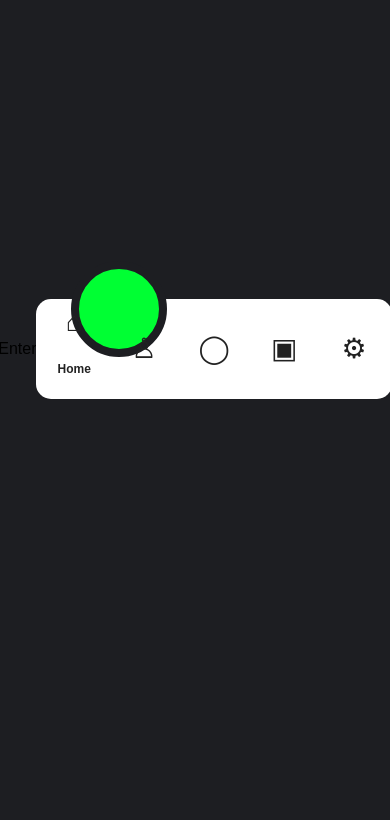
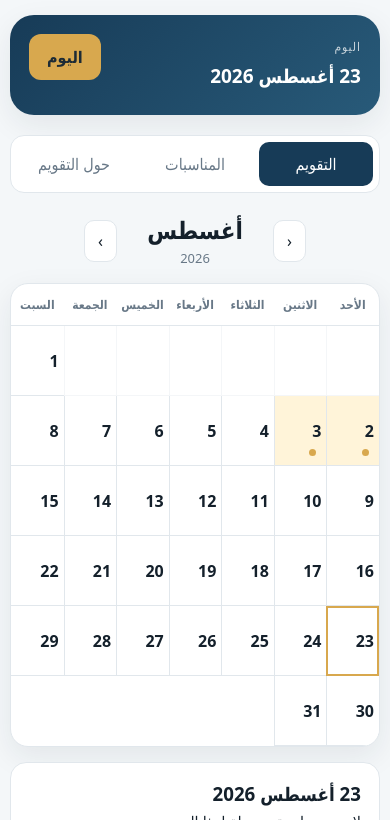
Before and after one commit to Shahwan00/Salname-z-diyan, a plain HTML site: page index.html in a window 390 px wide. Shown: the part 81-901 px from the top of the page. Before the commit the page ends 860 px from the top, so only its background shows below. Drawn offline with Linux system fonts and the light colour scheme.

Commit message:
Add files via upload

```diff
--- /dev/null
+++ b/app.js
@@ -0,0 +1,160 @@
+const EVENTS = [
+  {start:"2026-01-02", end:"2026-01-02", key:"belynda"},
+  {start:"2026-02-02", end:"2026-02-02", key:"winter"},
+  {start:"2026-02-19", end:"2026-02-20", key:"xidr"},
+  {start:"2026-03-03", end:"2026-03-04", key:"barat"},
+  {start:"2026-03-18", end:"2026-03-18", key:"koluj"},
+  {start:"2026-04-15", end:"2026-04-15", key:"newyear"},
+  {start:"2026-04-17", end:"2026-04-17", key:"tawafa"},
+  {start:"2026-05-25", end:"2026-05-26", key:"shexems"},
+  {start:"2026-06-14", end:"2026-06-14", key:"sultan"},
+  {start:"2026-06-18", end:"2026-06-18", key:"roshe"},
+  {start:"2026-08-02", end:"2026-08-02", key:"summer"},
+  {start:"2026-08-03", end:"2026-08-03", key:"genocide"},
+  {start:"2026-10-06", end:"2026-10-13", key:"cmaia"},
+  {start:"2026-12-18", end:"2026-12-18", key:"rosheez"},
+  {start:"2026-12-27", end:"2027-01-03", key:"pirali"}
+];
+
+const NAMES = {
+  ar:{
+    title:"تقويم إيزيدي", subtitle:"التقويم الإيزيدي والميلادي", today:"اليوم", calendar:"التقويم", events:"المناسبات", about:"حول التقويم",
+    search:"ابحث عن مناسبة...", aboutTitle:"حول التقويم",
+    aboutText:"هذه هي النسخة الأولى من تطبيق تقويم إيزيدي متعدد اللغات. بيانات المناسبات لعام 2026 مبنية على ملف Ezidische Kalender 2026 المرفق بالمشروع.",
+    source:"مصدر بيانات النسخة الأولى", weekdays:["الأحد","الاثنين","الثلاثاء","الأربعاء","الخميس","الجمعة","السبت"],
+    months:["يناير","فبراير","مارس","أبريل","مايو","يونيو","يوليو","أغسطس","سبتمبر","أكتوبر","نوفمبر","ديسمبر"],
+    eventsTitle:"المناسبات الإيزيدية", year:"2026", no:"لا توجد نتائج."
+  },
+  en:{
+    title:"Ezidi Calendar", subtitle:"Ezidi and Gregorian Calendar", today:"Today", calendar:"Calendar", events:"Events", about:"About",
+    search:"Search events...", aboutTitle:"About the calendar",
+    aboutText:"First version of a multilingual Ezidi Calendar app. The 2026 event data is based on the attached Ezidische Kalender 2026 file.",
+    source:"Source for this first version", weekdays:["Sunday","Monday","Tuesday","Wednesday","Thursday","Friday","Saturday"],
+    months:["January","February","March","April","May","June","July","August","September","October","November","December"],
+    eventsTitle:"Ezidi Events", year:"2026", no:"No results."
+  },
+  de:{
+    title:"Êzîdî-Kalender", subtitle:"Êzîdî- und Gregorianischer Kalender", today:"Heute", calendar:"Kalender", events:"Feiertage & Termine", about:"Über den Kalender",
+    search:"Termine suchen...", aboutTitle:"Über den Kalender",
+    aboutText:"Erste Version einer mehrsprachigen Êzîdî-Kalender-App. Die Veranstaltungsdaten für 2026 basieren auf der beigefügten Datei Ezidische Kalender 2026.",
+    source:"Datenquelle dieser ersten Version", weekdays:["Sonntag","Montag","Dienstag","Mittwoch","Donnerstag","Freitag","Samstag"],
+    months:["Januar","Februar","März","April","Mai","Juni","Juli","August","September","Oktober","November","Dezember"],
+    eventsTitle:"Êzîdî-Termine", year:"2026", no:"Keine Ergebnisse."
+  },
+  ez:{
+    title:"Êzîdî Kalender", subtitle:"Takvimê Êzîdî û Miladî", today:"Îro", calendar:"Takvim", events:"Rojên taybet", about:"Derbarê takvimê",
+    search:"Li roja taybet bigere...", aboutTitle:"Derbarê takvimê",
+    aboutText:"Ev guhertoya yekem a sepanê Takvimê Êzîdî ye ku bi çar zimanên cihê tê amadekirin. Daneyên 2026 li ser dosyaya Ezidische Kalender 2026 hatine avakirin.",
+    source:"Çavkaniya daneyan", weekdays:["Yekşem","Duşem","Sêşem","Çarşem","Pêncşem","Înî","Şemî"],
+    months:["Çile","Şbat","Adar","Nîsan","Gûlan","Xêzîran","Tîrmeh","Tebax","Îlon","Cotmeh","Mijdar","Kanûn"],
+    eventsTitle:"Rojên taybet ên Êzîdî", year:"2026", no:"Tu encam tune."
+  }
+};
+
+const EVENT_TEXT = {
+ belynda:{ez:"Îda Bêlînda",ar:"عيد بيليندا (Îda Bêlînda)",en:"Îda Bêlînda",de:"Îda Bêlînda"},
+ winter:{ez:"Îda Çîle Zivistanê",ar:"عيد أربعينية الشتاء (Îda Çîle Zivistanê)",en:"Îda Çîle Zivistanê",de:"Îda Çîle Zivistanê"},
+ xidr:{ez:"Îda Xêdr Alîas û Xêdr Nabî",ar:"عيد خضر إلياس وخضر نبي",en:"Îda Xêdr Alîas û Xêdr Nabî",de:"Îda Xêdr Alîas û Xêdr Nabî"},
+ barat:{ez:"Šêv Barat",ar:"ليلة البرات (Šêv Barat)",en:"Šêv Barat",de:"Šêv Barat"},
+ koluj:{ez:"Îda Kolûj li Gorgîya û Rûsîya û Êrmînya",ar:"عيد كولوج في جورجيا وروسيا وأرمينيا",en:"Îda Kolûj li Gorgîya û Rûsîya û Êrmînya",de:"Îda Kolûj in Georgien, Russland und Armenien"},
+ newyear:{ez:"Îda Çaršema Sarê Salê",ar:"عيد الأربعاء الأول من السنة",en:"Îda Çaršema Sarê Salê",de:"Îda Çaršema Sarê Salê"},
+ tawafa:{ez:"Dêstpêka Tawafa Wlat Šêx",ar:"بداية طواف وطن الشيخ",en:"Dêstpêka Tawafa Wlat Šêx",de:"Beginn der Tawafa Wlat Šêx"},
+ shexems:{ez:"Îda Šêšims (Hjiya)",ar:"عيد شمس (الحجية)",en:"Îda Šêšims (Hjiya)",de:"Îda Šêšims (Hjiya)"},
+ sultan:{ez:"Tawafa Sltan Êzî lê Jorjîa",ar:"طواف سلطان إيزي في جورجيا",en:"Tawafa Sltan Êzî lê Jorjîa",de:"Tawafa Sltan Êzî in Georgien"},
+ roshe:{ez:"Roša Sardana Trba li Gorgîya/Rûsîya/Êrmînya",ar:"روش زيارة التربة في جورجيا/روسيا/أرمينيا",en:"Roša Sardana Trba li Gorgîya/Rûsîya/Êrmînya",de:"Besuchstag der Trba in Georgien/Russland/Armenien"},
+ summer:{ez:"Îda Çîle Havînê",ar:"عيد أربعينية الصيف",en:"Îda Çîle Havînê",de:"Îda Çîle Havînê"},
+ genocide:{ez:"Roša Cînosaîda Êzîdîa",ar:"ذكرى الإبادة الإيزيدية",en:"Roša Cînosaîda Êzîdîa",de:"Gedenktag des êzîdischen Genozids"},
+ cmaia:{ez:"Cmaîa Šîxadî",ar:"جماعة الشيخ عدي",en:"Cmaîa Šîxadî",de:"Cmaîa Šîxadî"},
+ rosheez:{ez:"Îda Rošên Êzî",ar:"عيد روشين إيزي",en:"Îda Rošên Êzî",de:"Îda Rošên Êzî"},
+ pirali:{ez:"Batzmîa Pîrê Alî",ar:"باتزمي بير علي",en:"Batzmîa Pîrê Alî",de:"Batzmîa Pîrê Alî"}
+};
+
+let lang = localStorage.getItem("lang") || "ar";
+let cursor = new Date(2026,7,1);
+let selected = new Date();
+let dark = localStorage.getItem("dark") === "1";
+
+function iso(d){return d.toISOString().slice(0,10)}
+function parse(s){let [y,m,d]=s.split("-").map(Number); return new Date(y,m-1,d)}
+function eventFor(date){
+  const x=iso(date);
+  return EVENTS.filter(e=>x>=e.start && x<=e.end);
+}
+function eventName(e){return EVENT_TEXT[e.key][lang] || EVENT_TEXT[e.key].ez}
+function formatDate(d){
+  return new Intl.DateTimeFormat(lang==="ar"?"ar":lang==="de"?"de-DE":lang==="ez"?"en":"en-US",{day:"numeric",month:"long",year:"numeric"}).format(d);
+}
+function applyLang(){
+  const t=NAMES[lang];
+  document.documentElement.lang=lang;
+  document.documentElement.dir=lang==="ar"?"rtl":"ltr";
+  document.getElementById("appTitle").textContent=t.title;
+  document.getElementById("appSubtitle").textContent=t.subtitle;
+  document.getElementById("todayLabel").textContent=t.today;
+  document.getElementById("todayBtn").textContent=t.today;
+  document.getElementById("tabCalendar").textContent=t.calendar;
+  document.getElementById("tabEvents").textContent=t.events;
+  document.getElementById("tabAbout").textContent=t.about;
+  document.getElementById("eventsTitle").textContent=t.eventsTitle;
+  document.getElementById("eventsEyebrow").textContent=t.year;
+  document.getElementById("aboutTitle").textContent=t.aboutTitle;
+  document.getElementById("aboutText").textContent=t.aboutText;
+  document.getElementById("sourceTitle").textContent=t.source;
+  document.getElementById("eventSearch").placeholder=t.search;
+  render();
+}
+function render(){
+  const t=NAMES[lang];
+  document.getElementById("monthName").textContent=t.months[cursor.getMonth()];
+  document.getElementById("yearNumber").textContent=cursor.getFullYear();
+  document.getElementById("todayDate").textContent=formatDate(new Date());
+  const te=eventFor(new Date());
+  document.getElementById("todayEvent").textContent=te.length?te.map(eventName).join(" • "):"";
+  const weekdays=document.getElementById("weekdays"); weekdays.innerHTML="";
+  t.weekdays.forEach(x=>{let d=document.createElement("div");d.textContent=x;weekdays.appendChild(d)});
+  const grid=document.getElementById("calendarGrid"); grid.innerHTML="";
+  const first=new Date(cursor.getFullYear(),cursor.getMonth(),1);
+  const last=new Date(cursor.getFullYear(),cursor.getMonth()+1,0);
+  const offset=first.getDay();
+  for(let i=0;i<offset;i++){let b=document.createElement("button");b.className="day muted";b.textContent="";grid.appendChild(b)}
+  for(let n=1;n<=last.getDate();n++){
+    let d=new Date(cursor.getFullYear(),cursor.getMonth(),n), ev=eventFor(d);
+    let b=document.createElement("button"); b.className="day"+(iso(d)===iso(new Date())?" today":"")+(ev.length?" has-event":"");
+    b.innerHTML=`<span class="day-number">${n}</span>${ev.length?`<span class="event-mini">${eventName(ev[0])}</span><span class="day-dot"></span>`:""}`;
+    b.onclick=()=>showDay(d); grid.appendChild(b);
+  }
+  showDay(selected,false); renderEvents();
+}
+function showDay(d,open=true){
+  selected=d; const ev=eventFor(d);
+  const body=document.getElementById("selectedDay");
+  body.innerHTML=`<div class="day-detail"><h3>${formatDate(d)}</h3><div>${ev.length?ev.map(e=>`<div class="event-chip">${eventName(e)}</div>`).join(""):`<span class="muted">${lang==="ar"?"لا توجد مناسبة مسجلة لهذا اليوم.":lang==="de"?"Kein Termin für diesen Tag eingetragen.":lang==="ez"?"Ji bo vê rojê ti roja taybet nehatiye qeyd kirin.":"No event is recorded for this day."}</span>`}</div></div>`;
+  if(open){document.getElementById("dialogBody").innerHTML=body.innerHTML;document.getElementById("dayDialog").showModal()}
+}
+function renderEvents(){
+  const q=document.getElementById("eventSearch").value.toLowerCase().trim();
+  const list=document.getElementById("eventList"); list.innerHTML="";
+  EVENTS.filter(e=>eventName(e).toLowerCase().includes(q)).forEach(e=>{
+    const c=document.createElement("article");c.className="event-card";
+    const dates=e.start===e.end?formatDate(parse(e.start)):`${formatDate(parse(e.start))} – ${formatDate(parse(e.end))}`;
+    c.innerHTML=`<div class="event-date">${dates}</div><h3>${eventName(e)}</h3><p>${e.start} → ${e.end}</p>`;
+    c.onclick=()=>{cursor=parse(e.start);selected=parse(e.start);document.querySelector('[data-view="calendar"]').click();render()};
+    list.appendChild(c);
+  });
+  if(!list.children.length)list.innerHTML=`<div class="event-card">${NAMES[lang].no}</div>`;
+}
+document.getElementById("languageSelect").value=lang;
+document.getElementById("languageSelect").onchange=e=>{lang=e.target.value;localStorage.setItem("lang",lang);applyLang()};
+document.getElementById("themeBtn").onclick=()=>{dark=!dark;document.body.classList.toggle("dark",dark);localStorage.setItem("dark",dark?"1":"0")};
+document.getElementById("prevMonth").onclick=()=>{cursor.setMonth(cursor.getMonth()-1);render()};
+document.getElementById("nextMonth").onclick=()=>{cursor.setMonth(cursor.getMonth()+1);render()};
+document.getElementById("todayBtn").onclick=()=>{cursor=new Date();selected=new Date();render()};
+document.getElementById("closeDialog").onclick=()=>document.getElementById("dayDialog").close();
+document.getElementById("eventSearch").oninput=renderEvents;
+document.querySelectorAll(".tab").forEach(tab=>tab.onclick=()=>{
+  document.querySelectorAll(".tab").forEach(x=>x.classList.remove("active"));tab.classList.add("active");
+  ["calendar","events","about"].forEach(v=>document.getElementById(v+"View").classList.toggle("hidden",tab.dataset.view!==v+""));
+});
+document.body.classList.toggle("dark",dark);
+applyLang();
+if("serviceWorker" in navigator) navigator.serviceWorker.register("sw.js").catch(()=>{});
--- a/index.html
+++ b/index.html
@@ -1,72 +1,101 @@
-Enter<!DOCTYPE html>
-<html lang="en">
+<!DOCTYPE html>
+<html lang="ar" dir="rtl">
 <head>
-    <meta charset="UTF-8">
-    <meta name="viewport" content="width=device-width, initial-scale=1.0">
-    <title>Magic Navigation</title>
-    <link rel="stylesheet" href="style.css">
+  <meta charset="UTF-8">
+  <meta name="viewport" content="width=device-width, initial-scale=1.0">
+  <meta name="theme-color" content="#173b57">
+  <meta name="description" content="Ezidi Calendar - تقويم إيزيدي متعدد اللغات">
+  <title>تقويم إيزيدي</title>
+  <link rel="manifest" href="manifest.json">
+  <link rel="icon" href="icon.svg" type="image/svg+xml">
+  <link rel="stylesheet" href="style.css">
 </head>
+<body>
+  <header class="topbar">
+    <div class="brand">
+      <div class="brand-mark">☀</div>
+      <div>
+        <h1 id="appTitle">تقويم إيزيدي</h1>
+        <p id="appSubtitle">التقويم الإيزيدي والميلادي</p>
+      </div>
+    </div>
+    <div class="actions">
+      <select id="languageSelect" aria-label="Language">
+        <option value="ar">العربية</option>
+        <option value="en">English</option>
+        <option value="de">Deutsch</option>
+        <option value="ez">Êzîdî</option>
+      </select>
+      <button id="themeBtn" class="icon-btn" title="Dark mode">◐</button>
+    </div>
+  </header>
 
-<body>
+  <main>
+    <section class="hero">
+      <div>
+        <span class="eyebrow" id="todayLabel">اليوم</span>
+        <h2 id="todayDate">—</h2>
+        <p id="todayEvent">—</p>
+      </div>
+      <button id="todayBtn" class="primary">اليوم</button>
+    </section>
 
-    <div class="navigation">
-        <ul>
+    <nav class="tabs">
+      <button class="tab active" data-view="calendar" id="tabCalendar">التقويم</button>
+      <button class="tab" data-view="events" id="tabEvents">المناسبات</button>
+      <button class="tab" data-view="about" id="tabAbout">حول التقويم</button>
+    </nav>
 
-            <li class="active">
-                <a href="#">
-                    <span class="icon">⌂</span>
-                    <span class="text">Home</span>
-                </a>
-            </li>
+    <section id="calendarView" class="view">
+      <div class="calendar-head">
+        <button id="prevMonth" class="nav-btn">‹</button>
+        <div class="month-title">
+          <h2 id="monthName">—</h2>
+          <span id="yearNumber">2026</span>
+        </div>
+        <button id="nextMonth" class="nav-btn">›</button>
+      </div>
+      <div class="calendar-card">
+        <div id="weekdays" class="weekdays"></div>
+        <div id="calendarGrid" class="calendar-grid"></div>
+      </div>
+      <div id="selectedDay" class="selected-day"></div>
+    </section>
 
-            <li>
-                <a href="#">
-                    <span class="icon">♙</span>
-                    <span class="text">Profile</span>
-                </a>
-            </li>
+    <section id="eventsView" class="view hidden">
+      <div class="section-title">
+        <div>
+          <span class="eyebrow" id="eventsEyebrow">2026</span>
+          <h2 id="eventsTitle">المناسبات الإيزيدية</h2>
+        </div>
+        <input id="eventSearch" type="search" placeholder="ابحث..." aria-label="Search events">
+      </div>
+      <div id="eventList" class="event-list"></div>
+    </section>
 
-            <li>
-                <a href="#">
-                    <span class="icon">◯</span>
-                    <span class="text">Chat</span>
-                </a>
-            </li>
+    <section id="aboutView" class="view hidden">
+      <div class="about-card">
+        <h2 id="aboutTitle">حول التقويم</h2>
+        <p id="aboutText"></p>
+        <div class="source-box">
+          <strong id="sourceTitle">مصدر بيانات النسخة الأولى</strong>
+          <p id="sourceText">Ezidische Kalender 2026 — الملف المرفق بالمشروع.</p>
+        </div>
+      </div>
+    </section>
+  </main>
 
-            <li>
-                <a href="#">
-                    <span class="icon">▣</span>
-                    <span class="text">Camera</span>
-                </a>
-            </li>
+  <dialog id="dayDialog">
+    <div class="dialog-content">
+      <button class="close" id="closeDialog">×</button>
+      <div id="dialogBody"></div>
+    </div>
+  </dialog>
 
-            <li>
-                <a href="#">
-                    <span class="icon">⚙</span>
-                    <span class="text">Settings</span>
-                </a>
-            </li>
+  <footer>
+    <span>☀</span> <span id="footerText">Ezidi Calendar</span>
+  </footer>
 
-            <div class="indicator"></div>
-
-        </ul>
-    </div>
-
-    <script>
-        const list = document.querySelectorAll(".navigation li");
-
-        function activeLink() {
-            list.forEach(item => {
-                item.classList.remove("active");
-            });
-
-            this.classList.add("active");
-        }
-
-        list.forEach(item => {
-            item.addEventListener("click", activeLink);
-        });
-    </script>
-
+  <script src="app.js"></script>
 </body>
 </html>
--- a/style.css
+++ b/style.css
@@ -1,181 +1,30 @@
-Enter* {
-    margin: 0;
-    padding: 0;
-    box-sizing: border-box;
+:root{
+  --bg:#f4f7f9; --card:#fff; --text:#14202b; --muted:#687887;
+  --primary:#173b57; --accent:#d8a84e; --line:#e1e7ec; --event:#fff4d9;
+  --shadow:0 10px 30px rgba(20,40,55,.08); --radius:18px;
 }
-
-body {
-    min-height: 100vh;
-    background: #1d1e22;
-    display: flex;
-    justify-content: center;
-    align-items: center;
-    font-family: Arial, sans-serif;
-}
-
-.navigation {
-    position: relative;
-    width: 650px;
-    height: 115px;
-    background: #fff;
-    border-radius: 15px;
-    display: flex;
-    justify-content: center;
-    align-items: center;
-}
-
-.navigation ul {
-    position: relative;
-    width: 100%;
-    height: 100%;
-    display: flex;
-    justify-content: space-around;
-    align-items: center;
-    padding: 0 30px;
-}
-
-.navigation ul li {
-    position: relative;
-    list-style: none;
-    width: 100px;
-    height: 100%;
-    z-index: 2;
-}
-
-.navigation ul li a {
-    position: relative;
-    width: 100%;
-    height: 100%;
-    display: flex;
-    justify-content: center;
-    align-items: center;
-    text-decoration: none;
-    color: #222;
-    flex-direction: column;
-}
-
-.navigation ul li .icon {
-    font-size: 35px;
-    line-height: 1;
-    transition: 0.5s;
-}
-
-.navigation ul li .text {
-    position: absolute;
-    top: 73px;
-    font-size: 15px;
-    font-weight: bold;
-    opacity: 0;
-    transform: translateY(10px);
-    transition: 0.5s;
-}
-
-.navigation ul li.active .icon {
-    transform: translateY(-34px);
-}
-
-.navigation ul li.active .text {
-    opacity: 1;
-    transform: translateY(0);
-}
-
-/* الدائرة الخضراء */
-
-.indicator {
-    position: absolute;
-    top: -48px;
-    left: 50px;
-
-    width: 100px;
-    height: 100px;
-
-    background: #00ff33;
-    border: 8px solid #1d1e22;
-
-    border-radius: 50%;
-
-    transition: 0.5s;
-
-    z-index: 1;
-}
-
-/* حركة الدائرة عند اختيار العناصر */
-
-.navigation ul li:nth-child(1).active ~ .indicator {
-    transform: translateX(0);
-}
-
-.navigation ul li:nth-child(2).active ~ .indicator {
-    transform: translateX(120px);
-}
-
-.navigation ul li:nth-child(3).active ~ .indicator {
-    transform: translateX(240px);
-}
-
-.navigation ul li:nth-child(4).active ~ .indicator {
-    transform: translateX(360px);
-}
-
-.navigation ul li:nth-child(5).active ~ .indicator {
-    transform: translateX(480px);
-}
-
-
-/* الهاتف */
-
-@media (max-width: 700px) {
-
-    .navigation {
-        width: 95%;
-        height: 100px;
-    }
-
-    .navigation ul {
-        padding: 0 10px;
-    }
-
-    .navigation ul li {
-        width: 70px;
-    }
-
-    .navigation ul li .icon {
-        font-size: 28px;
-    }
-
-    .navigation ul li .text {
-        top: 63px;
-        font-size: 12px;
-    }
-
-    .indicator {
-        width: 80px;
-        height: 80px;
-        top: -38px;
-        left: calc(10% + 5px);
-    }
-
-    .navigation ul li.active .icon {
-        transform: translateY(-27px);
-    }
-
-    .navigation ul li:nth-child(1).active ~ .indicator {
-        transform: translateX(0);
-    }
-
-    .navigation ul li:nth-child(2).active ~ .indicator {
-        transform: translateX(72px);
-    }
-
-    .navigation ul li:nth-child(3).active ~ .indicator {
-        transform: translateX(144px);
-    }
-
-    .navigation ul li:nth-child(4).active ~ .indicator {
-        transform: translateX(216px);
-    }
-
-    .navigation ul li:nth-child(5).active ~ .indicator {
-        transform: translateX(288px);
-    }
-}
+*{box-sizing:border-box}
+body{margin:0;background:var(--bg);color:var(--text);font-family:system-ui,-apple-system,"Segoe UI",Tahoma,Arial,sans-serif;min-height:100vh}
+body.dark{--bg:#10171d;--card:#18232c;--text:#edf3f7;--muted:#a7b5c0;--primary:#7fb3d8;--accent:#e7bd67;--line:#2a3944;--event:#332d1d}
+button,input,select{font:inherit}
+button{cursor:pointer}
+.topbar{height:78px;background:var(--card);border-bottom:1px solid var(--line);display:flex;align-items:center;justify-content:space-between;padding:0 max(20px,calc((100% - 1100px)/2));gap:20px}
+.brand{display:flex;align-items:center;gap:12px}.brand-mark{width:44px;height:44px;border-radius:14px;background:var(--primary);color:#fff;display:grid;place-items:center;font-size:25px}
+.brand h1{font-size:18px;margin:0}.brand p{font-size:12px;color:var(--muted);margin:2px 0 0}
+.actions{display:flex;gap:8px;align-items:center}.actions select{border:1px solid var(--line);background:var(--card);color:var(--text);padding:9px 12px;border-radius:10px}
+.icon-btn,.nav-btn{border:1px solid var(--line);background:var(--card);color:var(--text);border-radius:10px;padding:9px 13px}
+main{max-width:1100px;margin:auto;padding:28px 18px 60px}
+.hero{background:linear-gradient(135deg,var(--primary),#285a79);color:#fff;border-radius:24px;padding:25px;display:flex;justify-content:space-between;align-items:center;box-shadow:var(--shadow);margin-bottom:20px}
+.eyebrow{font-size:12px;opacity:.75;text-transform:uppercase;letter-spacing:.08em}.hero h2{font-size:25px;margin:7px 0}.hero p{margin:0;opacity:.88}.primary{background:var(--accent);color:#1d2b35;border:0;padding:12px 18px;border-radius:12px;font-weight:700}
+.tabs{display:flex;gap:7px;margin:0 0 20px;background:var(--card);padding:6px;border-radius:14px;border:1px solid var(--line)}
+.tab{flex:1;border:0;background:transparent;color:var(--muted);padding:11px;border-radius:10px}.tab.active{background:var(--primary);color:#fff}
+.calendar-head{display:flex;justify-content:center;align-items:center;gap:20px;margin:12px 0 15px}.month-title{text-align:center;min-width:180px}.month-title h2{margin:0;font-size:24px}.month-title span{color:var(--muted);font-size:13px}
+.calendar-card,.about-card{background:var(--card);border:1px solid var(--line);border-radius:var(--radius);box-shadow:var(--shadow);overflow:hidden}
+.weekdays,.calendar-grid{display:grid;grid-template-columns:repeat(7,1fr)}.weekdays div{padding:12px 4px;text-align:center;color:var(--muted);font-size:12px;font-weight:700;border-bottom:1px solid var(--line)}
+.day{min-height:88px;border:0;border-inline-end:1px solid var(--line);border-bottom:1px solid var(--line);background:var(--card);color:var(--text);padding:9px;text-align:start;position:relative}.day:nth-child(7n){border-inline-end:0}.day.muted{opacity:.35}.day.today{outline:2px solid var(--accent);outline-offset:-2px}.day.has-event{background:var(--event)}.day-number{font-weight:750}.day-dot{width:7px;height:7px;border-radius:50%;background:var(--accent);position:absolute;bottom:9px;inset-inline-start:10px}.event-mini{font-size:10px;line-height:1.25;color:var(--primary);margin-top:5px;display:block;max-height:27px;overflow:hidden}
+.selected-day{margin-top:15px}.day-detail{background:var(--card);border:1px solid var(--line);border-radius:16px;padding:18px}.day-detail h3{margin:0 0 5px}.event-chip{display:inline-block;background:var(--event);border:1px solid #e8d39b;padding:6px 9px;border-radius:9px;font-size:12px;margin-top:8px}
+.section-title{display:flex;align-items:end;justify-content:space-between;gap:15px;margin:10px 0 15px}.section-title h2{margin:4px 0 0}.section-title input{max-width:270px;width:100%;padding:11px 13px;border-radius:11px;border:1px solid var(--line);background:var(--card);color:var(--text)}
+.event-list{display:grid;grid-template-columns:repeat(2,1fr);gap:12px}.event-card{background:var(--card);border:1px solid var(--line);border-radius:16px;padding:17px}.event-date{font-size:12px;color:var(--muted);margin-bottom:7px}.event-card h3{margin:0 0 6px;font-size:16px}.event-card p{margin:0;color:var(--muted);font-size:13px}.about-card{padding:25px}.about-card h2{margin-top:0}.about-card p{line-height:1.8;color:var(--muted)}.source-box{margin-top:20px;border:1px dashed var(--line);border-radius:14px;padding:15px}
+.hidden{display:none!important}footer{text-align:center;color:var(--muted);padding:25px}
+dialog{border:0;border-radius:18px;background:var(--card);color:var(--text);width:min(520px,92vw);padding:0;box-shadow:0 30px 80px rgba(0,0,0,.25)}dialog::backdrop{background:rgba(0,0,0,.45)}.dialog-content{padding:24px;position:relative}.close{position:absolute;top:12px;inset-inline-end:12px;border:0;background:transparent;color:var(--muted);font-size:25px}
+@media(max-width:700px){main{padding:18px 10px 45px}.hero{padding:19px;align-items:flex-start}.hero h2{font-size:19px}.calendar-head{gap:8px}.month-title{min-width:140px}.day{min-height:70px;padding:7px 5px}.event-mini{display:none}.event-list{grid-template-columns:1fr}.section-title{align-items:stretch;flex-direction:column}.section-title input{max-width:none}.topbar{padding:0 10px}.brand p{display:none}}
--- /dev/null
+++ b/sw.js
@@ -0,0 +1,4 @@
+const CACHE="ezidi-calendar-v1";
+const ASSETS=["./","./index.html","./style.css","./app.js","./manifest.json","./icon.svg"];
+self.addEventListener("install",e=>e.waitUntil(caches.open(CACHE).then(c=>c.addAll(ASSETS))));
+self.addEventListener("fetch",e=>e.respondWith(caches.match(e.request).then(r=>r||fetch(e.request))));
```
Also changed, not shown: icon.svg (added), manifest.json (added), 1 other file.
